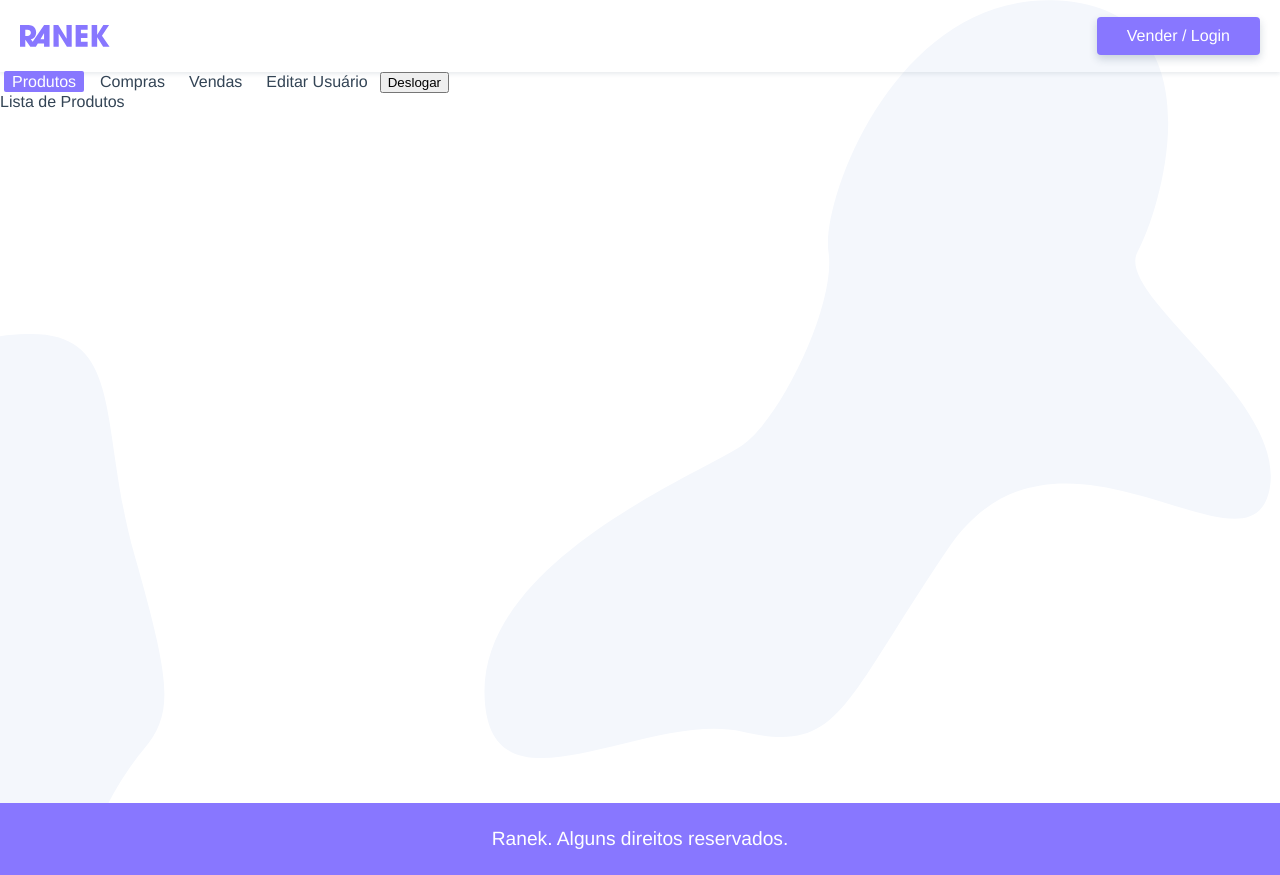
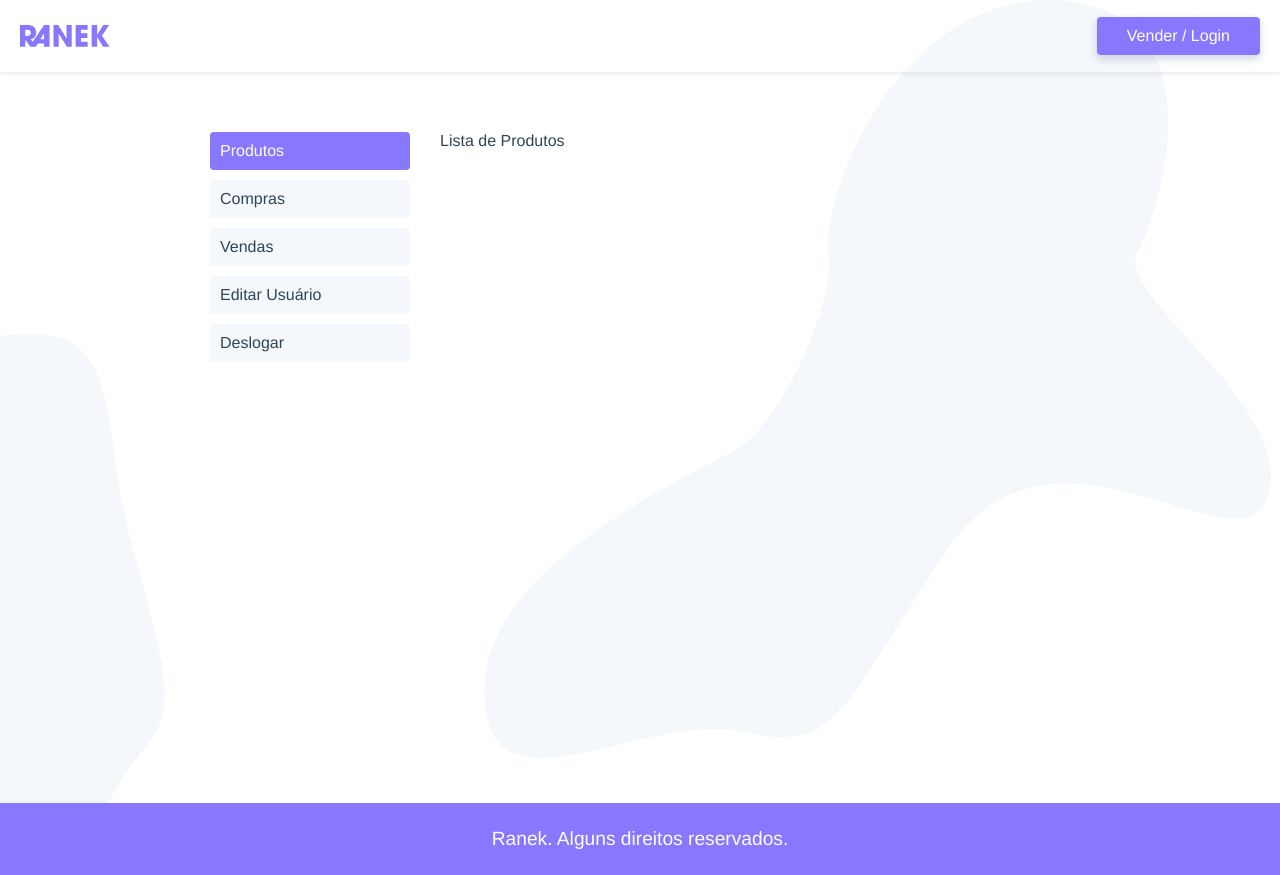
Before and after one commit to ambegossi/ranek-vuejs, a Vue app: page /user in a window 1280 px wide. Built offline with nearby package versions, Linux system fonts and the light colour scheme.

Commit message:
Added User style

```diff
--- a/src/components/ProductsPagination.vue
+++ b/src/components/ProductsPagination.vue
@@ -52,7 +52,7 @@
 };
 </script>
 
-<style>
+<style scoped>
 ul {
   grid-column: 1 / -1;
 }
--- a/src/views/user/User.vue
+++ b/src/views/user/User.vue
@@ -15,7 +15,7 @@
           <router-link :to="{ name: 'User-Edit' }">Editar Usuário</router-link>
         </li>
         <li>
-          <button @click.prevent="signOut">Deslogar</button>
+          <button @click="signOut">Deslogar</button>
         </li>
       </ul>
     </nav>
@@ -37,4 +37,46 @@
 };
 </script>
 
-<style></style>
+<style scoped>
+.user {
+  display: grid;
+  grid-template-columns: minmax(140px, 200px) 1fr;
+  max-width: 900px;
+  margin: 40px auto;
+  grid-gap: 30px;
+  padding: 20px;
+}
+
+@media screen and (max-width: 500px) {
+  .user {
+    grid-template-columns: 1fr;
+    margin: 0px auto;
+  }
+}
+
+.sidenav a,
+.sidenav button {
+  padding: 10px;
+  display: block;
+  background: #f4f7fc;
+  margin-bottom: 10px;
+  border-radius: 4px;
+}
+
+.sidenav a.router-link-exact-active,
+.sidenav a:hover,
+.sidenav button:hover {
+  background: #87f;
+  color: #fff;
+}
+
+.sidenav button {
+  border: none;
+  width: 100%;
+  font-size: 1rem;
+  text-align: left;
+  font-family: 'Avenir', Helvetica, Arial, sans-serif;
+  cursor: pointer;
+  color: #345;
+}
+</style>
```
